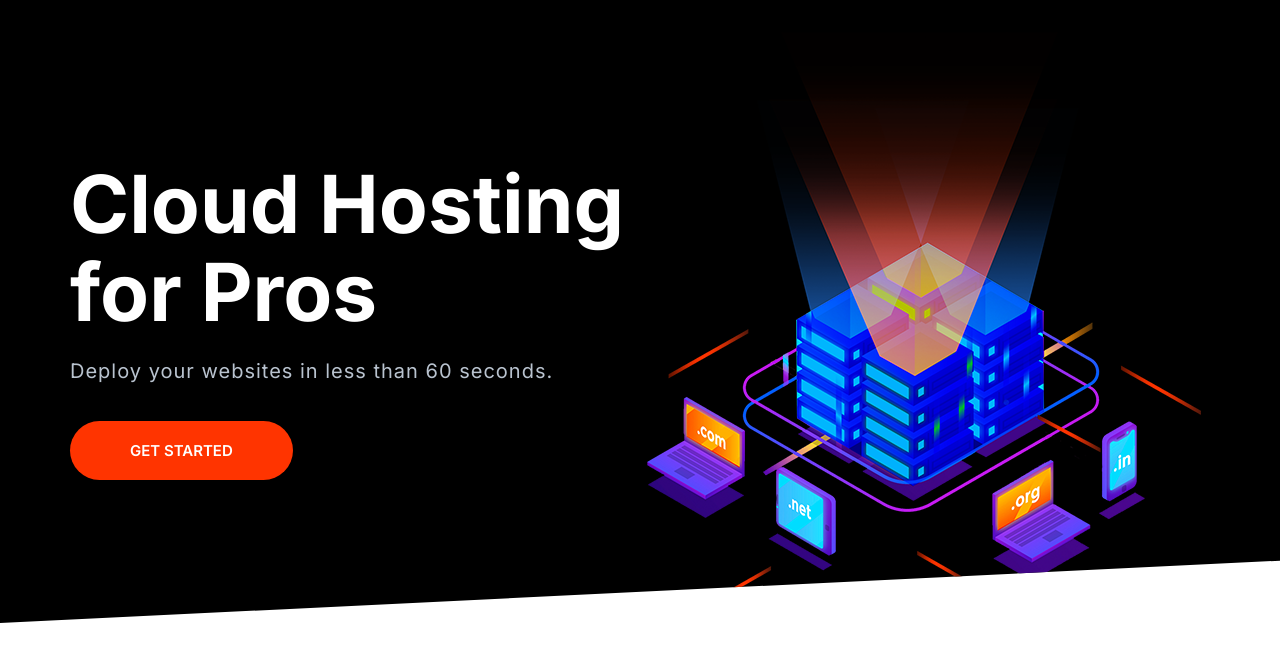
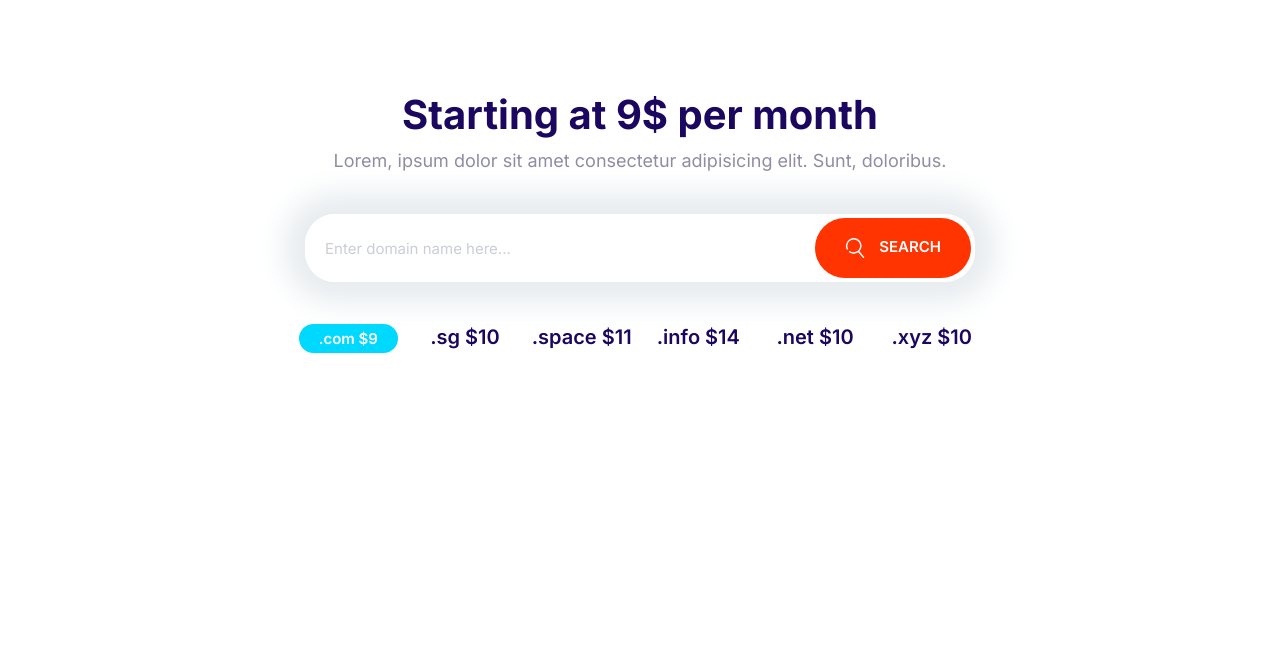
Before and after one commit to MaximEsin/Moshify, a plain HTML site: page index.html in a window 1280 px wide. Drawn offline with Linux system fonts and the light colour scheme.

Commit message:
Block Domain

```diff
--- a/CSS/styles.css
+++ b/CSS/styles.css
@@ -167,10 +167,17 @@ a {
   font-size: 1.8rem;
   font-weight: 600;
   margin: 1rem 0;
+  outline: 0;
   padding: 2rem 3rem;
   text-align: center;
   text-transform: uppercase;
   white-space: nowrap;
+}
+.btn .icon {
+  width: 2rem;
+  height: 2rem;
+  margin-right: 1rem;
+  vertical-align: middle;
 }
 .btn--primary {
   background: var(--color-primary);
@@ -235,7 +242,7 @@ a {
 .input-group .input {
   border: 0;
   flex-grow: 1;
-  padding: 1.5rem 1rem;
+  padding: 1.5rem 2rem;
 }
 .input-group .btn {
   margin: 4px;
@@ -571,3 +578,25 @@ a {
     align-self: center;
   }
 }
+/* Domain Block */
+.block--domain .input-group {
+  box-shadow: 0 0 30px 20px #e6ebee;
+  border: 0;
+  margin: 4rem auto;
+  max-width: 670px;
+}
+.block-domain__prices {
+  display: grid;
+  grid-template-columns: repeat(3, 1fr);
+  grid-template-rows: repeat(2, 6rem);
+  font-size: 2rem;
+  font-weight: 600;
+  justify-items: center;
+  max-width: 700px;
+  margin: 0 auto;
+}
+@media screen and (min-width: 768px) {
+  .block-domain__prices {
+    grid-template-columns: repeat(auto-fit, minmax(10rem, 1fr));
+  }
+}
--- a/index.html
+++ b/index.html
@@ -15,31 +15,35 @@
     />
   </head>
   <body>
-    <section class="block block--dark block-skewed-left hero">
-      <div class="container grid grid--1x2">
-        <header class="block__header hero__content">
-          <h1 class="block__heading">Cloud Hosting for Pros</h1>
-          <p class="hero__tagline">
-            Deploy your websites in less than 60 seconds.
-          </p>
-          <a href="" class="btn btn--accent btn--streched">Get Started</a>
-        </header>
-        <picture>
-          <source
-            type="image/webp"
-            src="images/banner.webp 1x, images/banner@2x.webp 2x"
-          />
-          <source
-            type="image/png"
-            src="images/banner.png 1x, images/banner@2x.png 2x"
-          />
-          <img
-            class="hero__image"
-            src="images/banner.png"
-            alt="An image of computers connected"
-          />
-        </picture>
+    <section class="block container block--domain">
+      <header class="block__header">
+        <h2>Starting at 9$ per month</h2>
+        <p>
+          Lorem, ipsum dolor sit amet consectetur adipisicing elit. Sunt,
+          doloribus.
+        </p>
+      </header>
+      <div class="input-group">
+        <input
+          type="text"
+          class="input"
+          placeholder="Enter domain name here..."
+        />
+        <button class="btn btn--accent">
+          <svg class="icon icon--white">
+            <use xlink:href="images/sprite.svg#search"></use>
+          </svg>
+          Search
+        </button>
       </div>
+      <ul class="list block-domain__prices">
+        <li><span class="badge badge--secondary">.com $9</span></li>
+        <li>.sg $10</li>
+        <li>.space $11</li>
+        <li>.info $14</li>
+        <li>.net $10</li>
+        <li>.xyz $10</li>
+      </ul>
     </section>
     <script src="js/main.js"></script>
   </body>
```
Also changed, not shown: Components/blockdomain.html (added, +25 -0 lines).
